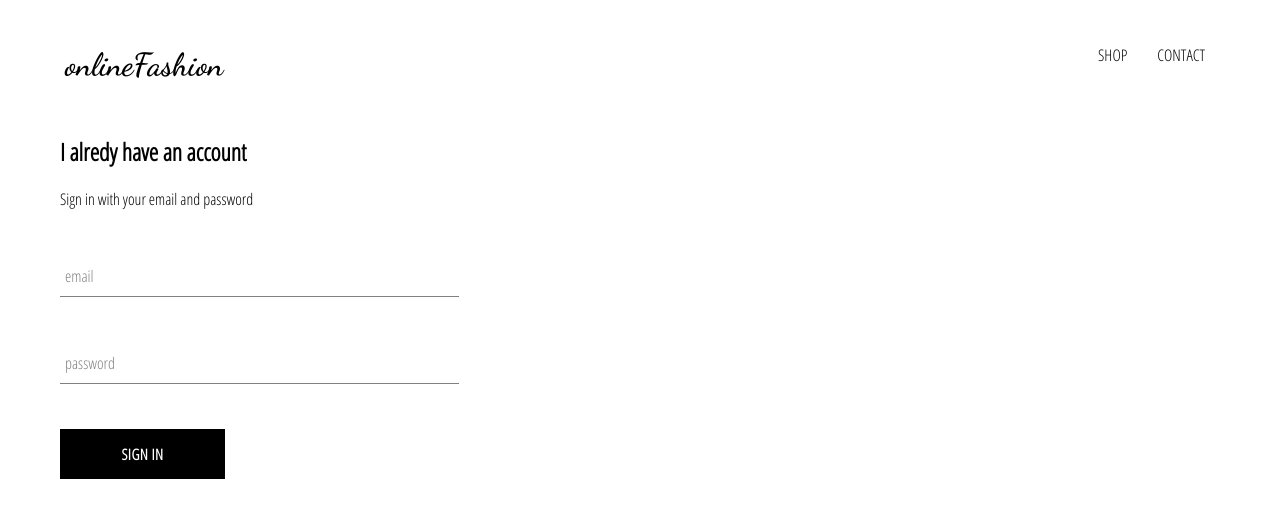
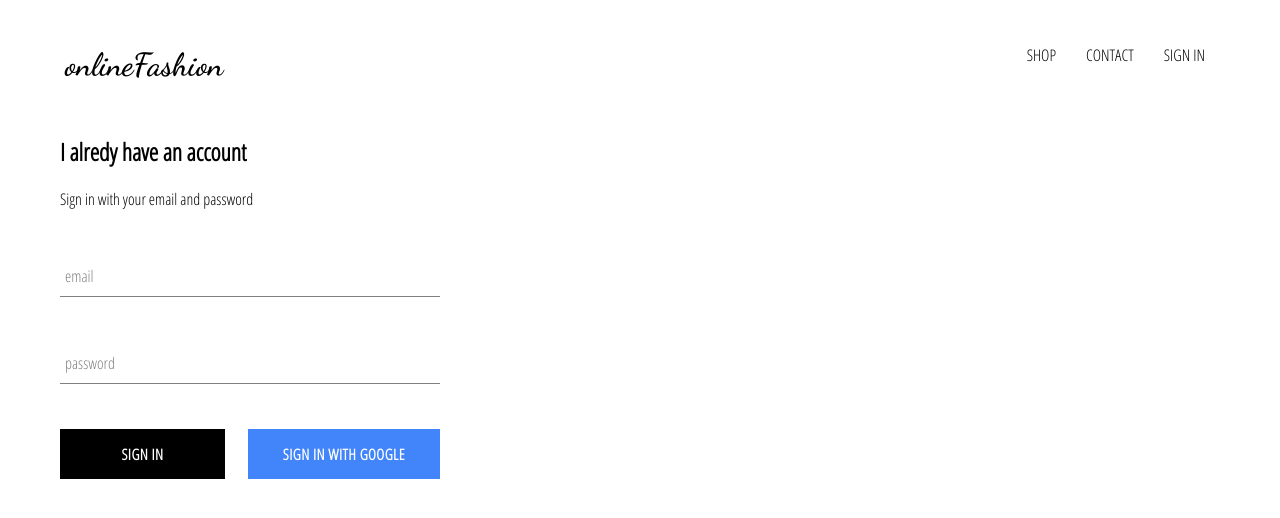
Before and after one commit to Davidhct/online-fashion-store-react, a React (Create React App) app: page /online-fashion-store-react/signin in a window 1280 px wide. Shown: the top 518 px of the page. Built offline with nearby package versions, Linux system fonts and the light colour scheme; no server answers.

Commit message:
integrated firebase into app, create sign in page with sign in component and sign in with google auth

```diff
--- a/package.json
+++ b/package.json
@@ -8,6 +8,7 @@
     "@testing-library/jest-dom": "^5.14.1",
     "@testing-library/react": "^11.2.7",
     "@testing-library/user-event": "^12.8.3",
+    "firebase": "^8.9.1",
     "react": "^17.0.2",
     "react-dom": "^17.0.2",
     "react-router-dom": "^5.2.0",
--- a/src/App.css
+++ b/src/App.css
@@ -1,3 +1,7 @@
+* {
+  box-sizing: border-box;
+}
+
 body {
   font-family: "Open Sans Condensed", sans-serif;
   padding: 20px 60px;
--- a/src/App.js
+++ b/src/App.js
@@ -1,17 +1,44 @@
 import React from "react";
 import { Switch, Route } from "react-router-dom";
-import "./App.css";
 import HomePage from "./pages/homepage/homepage.component";
 import ShopPage from "./pages/shop/shop.component";
 import Header from "./components/header/header.component";
 import SignInAndSignOut from "./pages/sign-in-and-sign-out/sign-in-and-sign-out.component";
+import { auth } from "./firebase/firebase.utils";
 
-function App() {
+import "./App.css";
+
+class App extends React.Component {
+  constructor() {
+    super();
+
+    this.state = {
+      currentUser: null,
+    };
+  }
+
+  unsubscribeFromAuth = null;
+
+  componentDidMount() {
+    this.unsubscribeFromAuth = auth.onAuthStateChanged((user) => {
+      this.setState({ currentUser: user });
+    });
+  }
+
+  componentWillUnmount() {
+    this.unsubscribeFromAuth();
+  }
+
+  render() {
     return (
       <div>
-      <Header />
+        <Header currentUser={this.state.currentUser} />
         <Switch>
-        <Route exact path="/online-fashion-store-react" component={HomePage} />
+          <Route
+            exact
+            path="/online-fashion-store-react"
+            component={HomePage}
+          />
           <Route path="/online-fashion-store-react/shop" component={ShopPage} />
           <Route
             path="/online-fashion-store-react/signin"
@@ -21,5 +48,6 @@
       </div>
     );
   }
+}
 
 export default App;
--- a/src/components/custom-button/custom-button.component.jsx
+++ b/src/components/custom-button/custom-button.component.jsx
@@ -2,8 +2,11 @@
 
 import "./custom-button.styles.scss";
 
-const CutomButton = ({ children, ...otherProps }) => (
-  <button className="custom-button" {...otherProps}>
+const CutomButton = ({ children, isGoogleSignIn, ...otherProps }) => (
+  <button
+    className={`${isGoogleSignIn ? "google-sign-in" : ""} custom-button `}
+    {...otherProps}
+  >
     {children}
   </button>
 );
--- a/src/components/custom-button/custom-button.styles.scss
+++ b/src/components/custom-button/custom-button.styles.scss
@@ -9,7 +9,7 @@
   background-color: black;
   color: white;
   text-transform: uppercase;
-  font-family: 'Open Sans Condensed';
+  font-family: "Open Sans Condensed";
   font-weight: bolder;
   border: none;
   cursor: pointer;
@@ -19,4 +19,14 @@
     color: black;
     border: 1px solid black;
   }
+
+  &.google-sign-in {
+    background: rgb(66, 133, 250);
+    color: white;
+
+    &:hover {
+      background: rgb(53, 122, 232);
+      border: none;
+    }
+  }
 }
--- a/src/components/header/header.component.jsx
+++ b/src/components/header/header.component.jsx
@@ -1,9 +1,10 @@
 import React from "react";
 import { Link } from "react-router-dom";
+import { auth } from "../../firebase/firebase.utils";
 
 import "./header.styles.scss";
 
-const Header = () => (
+const Header = ({ currentUser }) => (
   <div className="header">
     <Link className="logo-container" to="/online-fashion-store-react">
       <h1 className="logo">onlineFashion</h1>
@@ -15,6 +16,15 @@
       <Link className="option" to="/online-fashion-store-react/shop">
         CONTACT
       </Link>
+      {currentUser ? (
+        <div className="option" onClick={() => auth.signOut()}>
+          SIGN OUT
+        </div>
+      ) : (
+        <Link className="option" to="/online-fashion-store-react/signin">
+          SIGN IN
+        </Link>
+      )}
     </div>
   </div>
 );
--- a/src/components/header/header.styles.scss
+++ b/src/components/header/header.styles.scss
@@ -23,6 +23,7 @@
 
     .option {
       padding: 10px 15px;
+      cursor: pointer;
     }
   }
 }
--- a/src/components/sign-in/sign-in.component.jsx
+++ b/src/components/sign-in/sign-in.component.jsx
@@ -1,6 +1,9 @@
 import React from "react";
 import FormInput from "../form-input/form-input.component";
 import CutomButton from "../custom-button/custom-button.component";
+
+import { signInWithGoogle } from "../../firebase/firebase.utils";
+
 import "./sign-in.styles.scss";
 
 class SignIn extends React.Component {
@@ -49,8 +52,12 @@
             label="password"
             required
           />
-
-          <CutomButton type="submit">SIGN IN</CutomButton>
+          <div className="buttons">
+            <CutomButton type="submit">SIGN IN</CutomButton>
+            <CutomButton onClick={signInWithGoogle} isGoogleSignIn>
+              Sign in with Google
+            </CutomButton>
+          </div>
         </form>
       </div>
     );
--- a/src/components/sign-in/sign-in.styles.scss
+++ b/src/components/sign-in/sign-in.styles.scss
@@ -1,9 +1,14 @@
 .sign-in {
-  width: 30vw;
+  width: 380px;
   display: flex;
   flex-direction: column;
 
   .title {
     margin: 10px 0;
   }
+
+  .buttons {
+    display: flex;
+    justify-content: space-between;
+  }
 }
--- /dev/null
+++ b/src/firebase/firebase.utils.js
@@ -0,0 +1,24 @@
+import firebase from "firebase/app";
+import "firebase/firestore";
+import "firebase/auth";
+//"AIzaSyCnnbJuK2E_viAgqP9dGiIC7pskAhOMdZU"
+const config = {
+  apiKey: process.env.REACT_APP_FIREBASE_KEY,
+  authDomain: "onlineclothing-db.firebaseapp.com",
+  projectId: "onlineclothing-db",
+  storageBucket: "onlineclothing-db.appspot.com",
+  messagingSenderId: "318336052105",
+  appId: "1:318336052105:web:0519e512e4de7a3f11cf58",
+  measurementId: "G-ZP2J0SKXHV",
+};
+
+firebase.initializeApp(config);
+
+export const auth = firebase.auth();
+export const firestore = firebase.firestore();
+
+const provider = new firebase.auth.GoogleAuthProvider();
+provider.setCustomParameters({ prompt: "select_account" });
+export const signInWithGoogle = () => auth.signInWithPopup(provider);
+
+export default firebase;
```
Also changed, not shown: 2 other files (tests, documents, lock files or other folders). Lines whose indentation alone changed are shown as unchanged.
